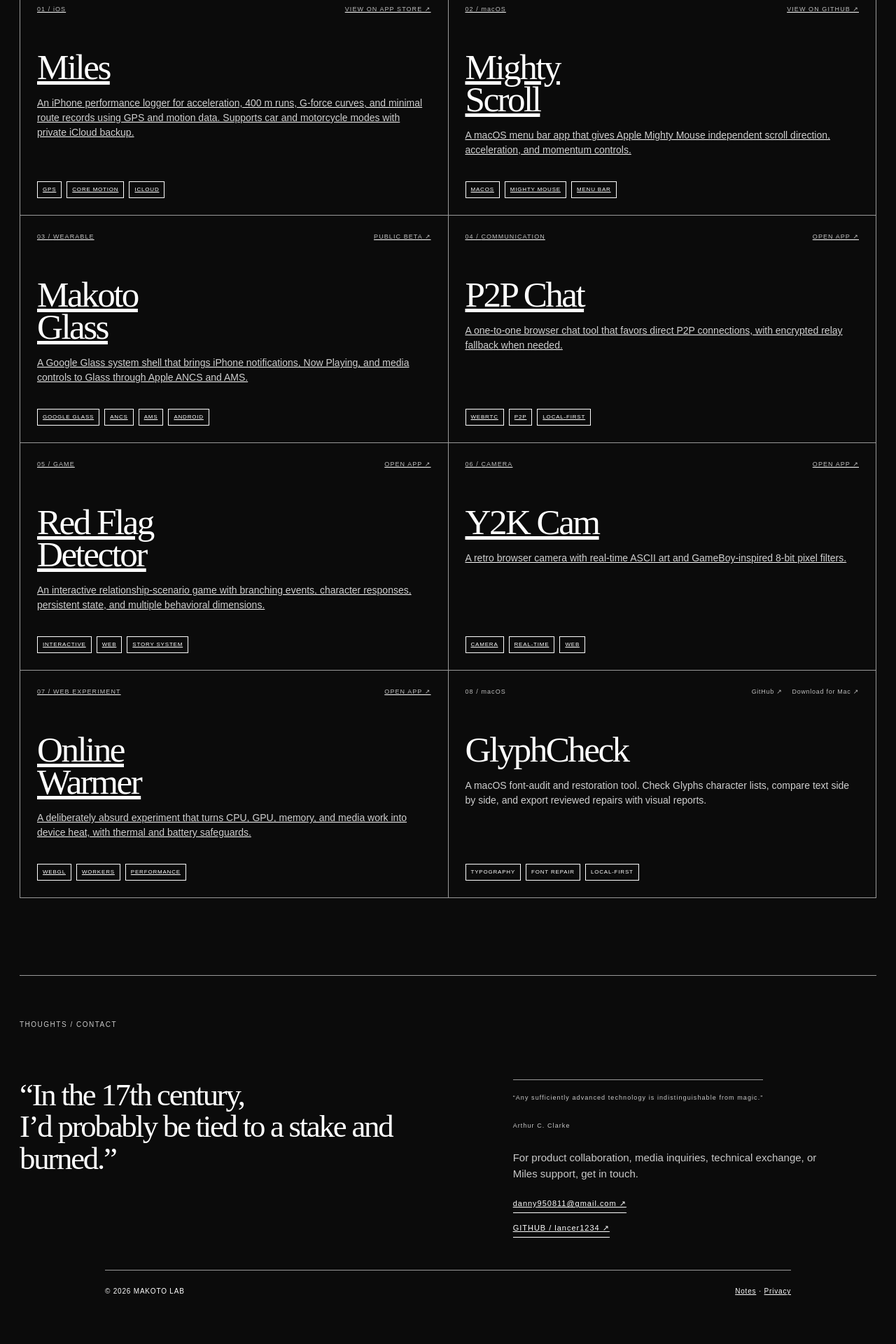
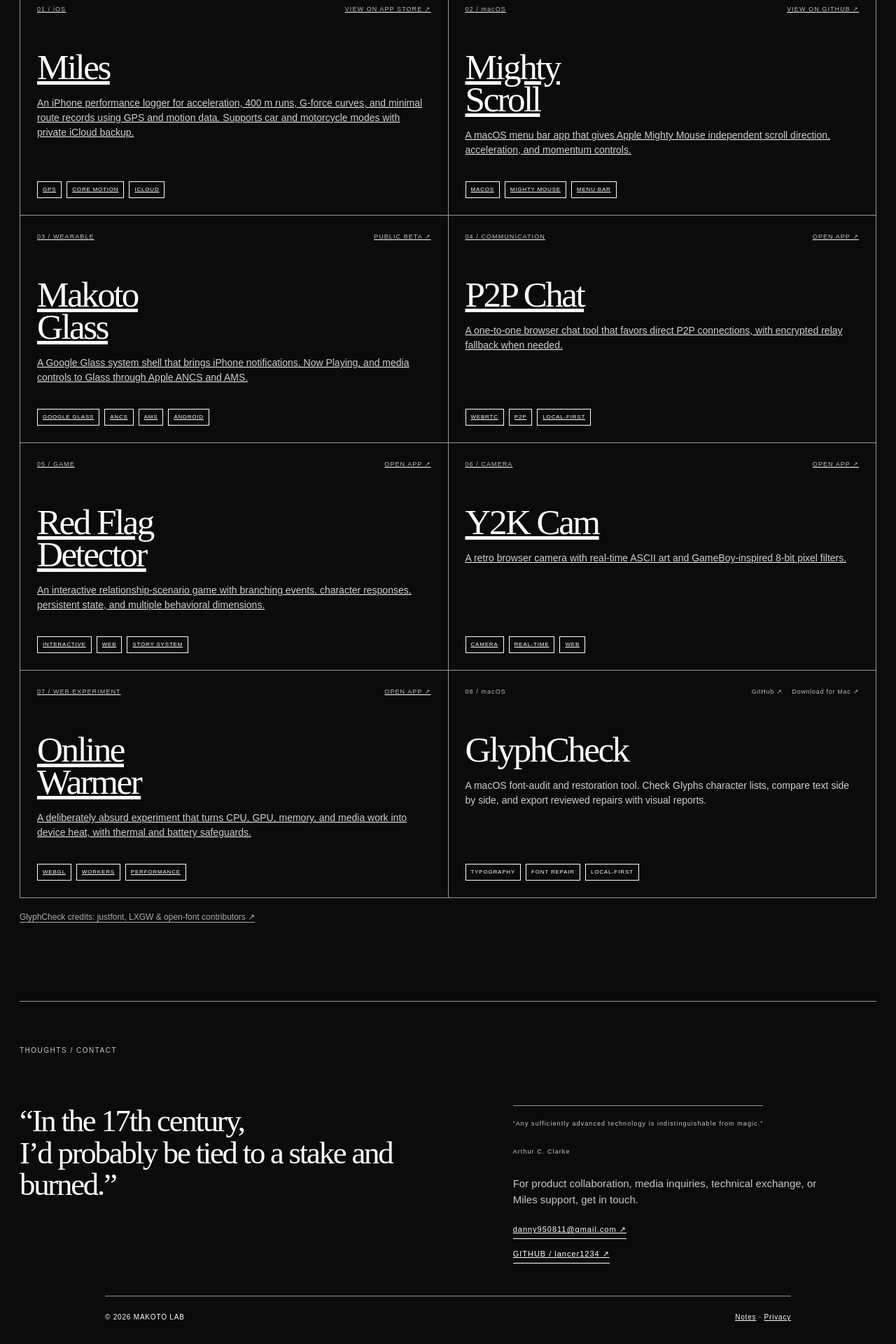
Before and after one commit to lancer1234/lancer1234.github.io, a Jekyll site: the page index.html, which Jekyll copies as it is, in a window 1280 px wide. Shown: the part 987-2907 px from the top of the page at 70% size. Built offline with Jekyll 4.4.1, drawn with Linux system fonts in a browser that asks for light colours; before the commit the page ends 2870 px from its top, so only the background shows below that.

Commit message:
Add concise GlyphCheck acknowledgments outside the project tiles

```diff
--- a/index.html
+++ b/index.html
@@ -11,7 +11,7 @@
   <meta property="og:description" content="Independent apps, wearable software, and interactive experiments." />
   <meta property="og:url" content="https://makotolab.tw/" />
   <meta property="og:type" content="website" />
-  <link rel="stylesheet" href="/site-pages.css" /><link rel="stylesheet" href="/site-pages-redesign.css" /><link rel="stylesheet" href="/lab-quotes.css" /><link rel="stylesheet" href="/lab-language.css" /><link rel="stylesheet" href="/lab-quote-scale.css" /><link rel="stylesheet" href="/lab-tile-unify.css?v=20261014" />
+  <link rel="stylesheet" href="/site-pages.css" /><link rel="stylesheet" href="/site-pages-redesign.css" /><link rel="stylesheet" href="/lab-quotes.css" /><link rel="stylesheet" href="/lab-language.css" /><link rel="stylesheet" href="/lab-quote-scale.css" /><link rel="stylesheet" href="/lab-tile-unify.css?v=20261014b" />
   <link rel="stylesheet" href="/responsive-safety.css" /><link rel="stylesheet" href="/studio-navigation.css" />
   <script src="/analytics.js" defer></script>
 </head>
@@ -36,6 +36,7 @@
         <a class="lab-project lab-project-warm" href="https://makotolab.tw/online-warmer/" target="_blank" rel="noreferrer"><div class="lab-project-top"><span>07 / <span class="lang-en">WEB EXPERIMENT</span><span class="lang-zh">網頁實驗</span></span><span><span class="lang-en">OPEN APP ↗</span><span class="lang-zh">開啟 App ↗</span></span></div><div><h2>Online<br>Warmer</h2><p><span class="lang-en">A deliberately absurd experiment that turns CPU, GPU, memory, and media work into device heat, with thermal and battery safeguards.</span><span class="lang-zh">一個故意很荒謬的網頁實驗：讓 CPU、GPU、記憶體與媒體編碼提高負載，把耗電轉成熱。</span></p></div><div class="lab-tags"><span>WEBGL</span><span>WORKERS</span><span>PERFORMANCE</span></div></a>
         <article class="lab-project lab-project-glyphcheck"><div class="lab-project-top"><span>08 / macOS</span><div class="lab-project-links"><a href="https://github.com/lancer1234/GlyphCheck" target="_blank" rel="noreferrer">GitHub ↗</a><a href="https://github.com/lancer1234/GlyphCheck/releases/latest" target="_blank" rel="noreferrer"><span class="lang-en">Download for Mac ↗</span><span class="lang-zh">下載 Mac 版 ↗</span></a></div></div><div><h2>GlyphCheck</h2><p><span class="lang-en">A macOS font-audit and restoration tool. Check Glyphs character lists, compare text side by side, and export reviewed repairs with visual reports.</span><span class="lang-zh">字體驗收與老字檔修復工具。支援 Glyphs 字集、同步文字對照與跨字檔補字，逐項確認後匯出修正版及圖文報告。</span></p></div><div class="lab-tags"><span>TYPOGRAPHY</span><span>FONT REPAIR</span><span>LOCAL-FIRST</span></div></article>
       </div>
+      <p class="glyphcheck-credit"><a href="https://github.com/lancer1234/GlyphCheck#acknowledgments" target="_blank" rel="noreferrer"><span class="lang-en">GlyphCheck credits: justfont, LXGW &amp; open-font contributors ↗</span><span class="lang-zh">GlyphCheck 致謝：justfont、LXGW 與開源字體作者 ↗</span></a></p>
     </section>
     <section class="lab-contact lab-shell" id="contact"><p class="eyebrow"><span class="lang-en">THOUGHTS / CONTACT</span><span class="lang-zh">想法 / 聯絡</span></p><blockquote><span class="lang-en">“In the 17th century,<br>I’d probably be tied to a stake and burned.”</span><span class="lang-zh">「生在十七世紀，<br>我大概已經被綁在柱子燒了。」</span></blockquote><div><p class="lab-quote-note"><span class="lang-en">“Any sufficiently advanced technology is indistinguishable from magic.”</span><span class="lang-zh">「任何足夠先進的科技，都與魔法無異。」</span><br><span>Arthur C. Clarke</span></p><p><span class="lang-en">For product collaboration, media inquiries, technical exchange, or Miles support, get in touch.</span><span class="lang-zh">產品合作、媒體詢問、技術交流或 Miles 支援，歡迎聯絡。</span></p><a href="mailto:danny950811@gmail.com">danny950811@gmail.com ↗</a><a href="https://github.com/lancer1234" target="_blank" rel="noreferrer">GITHUB / lancer1234 ↗</a></div></section>
   </main>
--- a/lab-tile-unify.css
+++ b/lab-tile-unify.css
@@ -34,6 +34,8 @@
 .lab-project-links a:focus-visible { outline: 2px solid currentColor; outline-offset: 5px; }
 .lab-project-top .lab-project-links { margin-top: 0; gap: 14px; }
 .lab-project-top .lab-project-links a { min-height: 0; font-size: 9px; letter-spacing: .08em; border-bottom: 0; }
+.glyphcheck-credit { font-size: 12px; line-height: 1.6; opacity: .65; margin: 18px 0 0; }
+.glyphcheck-credit a { color: inherit; text-decoration: underline; text-underline-offset: 3px; }
 
 @media (max-width: 760px) {
   .lab-project-top .lab-project-links a { min-height: 44px; margin-block: -14px; }
--- a/makoto-lab/index.html
+++ b/makoto-lab/index.html
@@ -10,7 +10,7 @@
   <meta property="og:description" content="Independent apps, wearable software, and interactive experiments." />
   <meta property="og:url" content="https://makotolab.tw/" />
   <meta property="og:type" content="website" />
-  <link rel="stylesheet" href="/site-pages.css" /><link rel="stylesheet" href="/site-pages-redesign.css" /><link rel="stylesheet" href="/lab-quotes.css" /><link rel="stylesheet" href="/lab-language.css" /><link rel="stylesheet" href="/lab-quote-scale.css" /><link rel="stylesheet" href="/lab-tile-unify.css?v=20261014" />
+  <link rel="stylesheet" href="/site-pages.css" /><link rel="stylesheet" href="/site-pages-redesign.css" /><link rel="stylesheet" href="/lab-quotes.css" /><link rel="stylesheet" href="/lab-language.css" /><link rel="stylesheet" href="/lab-quote-scale.css" /><link rel="stylesheet" href="/lab-tile-unify.css?v=20261014b" />
   <link rel="stylesheet" href="/responsive-safety.css" /><link rel="stylesheet" href="/studio-navigation.css" />
   <script src="/analytics.js" defer></script>
 </head>
@@ -35,6 +35,7 @@
         <a class="lab-project lab-project-warm" href="https://makotolab.tw/online-warmer/" target="_blank" rel="noreferrer"><div class="lab-project-top"><span>07 / <span class="lang-en">WEB EXPERIMENT</span><span class="lang-zh">網頁實驗</span></span><span><span class="lang-en">OPEN APP ↗</span><span class="lang-zh">開啟 App ↗</span></span></div><div><h2>Online<br>Warmer</h2><p><span class="lang-en">A deliberately absurd experiment that turns CPU, GPU, memory, and media work into device heat, with thermal and battery safeguards.</span><span class="lang-zh">一個故意很荒謬的網頁實驗：讓 CPU、GPU、記憶體與媒體編碼提高負載，把耗電轉成熱。</span></p></div><div class="lab-tags"><span>WEBGL</span><span>WORKERS</span><span>PERFORMANCE</span></div></a>
         <article class="lab-project lab-project-glyphcheck"><div class="lab-project-top"><span>08 / macOS</span><div class="lab-project-links"><a href="https://github.com/lancer1234/GlyphCheck" target="_blank" rel="noreferrer">GitHub ↗</a><a href="https://github.com/lancer1234/GlyphCheck/releases/latest" target="_blank" rel="noreferrer"><span class="lang-en">Download for Mac ↗</span><span class="lang-zh">下載 Mac 版 ↗</span></a></div></div><div><h2>GlyphCheck</h2><p><span class="lang-en">A macOS font-audit and restoration tool. Check Glyphs character lists, compare text side by side, and export reviewed repairs with visual reports.</span><span class="lang-zh">字體驗收與老字檔修復工具。支援 Glyphs 字集、同步文字對照與跨字檔補字，逐項確認後匯出修正版及圖文報告。</span></p></div><div class="lab-tags"><span>TYPOGRAPHY</span><span>FONT REPAIR</span><span>LOCAL-FIRST</span></div></article>
       </div>
+      <p class="glyphcheck-credit"><a href="https://github.com/lancer1234/GlyphCheck#acknowledgments" target="_blank" rel="noreferrer"><span class="lang-en">GlyphCheck credits: justfont, LXGW &amp; open-font contributors ↗</span><span class="lang-zh">GlyphCheck 致謝：justfont、LXGW 與開源字體作者 ↗</span></a></p>
     </section>
     <section class="lab-contact lab-shell" id="contact"><p class="eyebrow"><span class="lang-en">THOUGHTS / CONTACT</span><span class="lang-zh">想法 / 聯絡</span></p><blockquote><span class="lang-en">“In the 17th century,<br>I’d probably be tied to a stake and burned.”</span><span class="lang-zh">「生在十七世紀，<br>我大概已經被綁在柱子燒了。」</span></blockquote><div><p class="lab-quote-note"><span class="lang-en">“Any sufficiently advanced technology is indistinguishable from magic.”</span><span class="lang-zh">「任何足夠先進的科技，都與魔法無異。」</span><br><span>Arthur C. Clarke</span></p><p><span class="lang-en">For product collaboration, media inquiries, technical exchange, or Miles support, get in touch.</span><span class="lang-zh">產品合作、媒體詢問、技術交流或 Miles 支援，歡迎聯絡。</span></p><a href="mailto:danny950811@gmail.com">danny950811@gmail.com ↗</a><a href="https://github.com/lancer1234" target="_blank" rel="noreferrer">GITHUB / lancer1234 ↗</a></div></section>
   </main>
--- a/portfolio/index.html
+++ b/portfolio/index.html
@@ -11,7 +11,7 @@
   <link rel="stylesheet" href="/styles.css" />
   <link rel="stylesheet" href="/layout-fixes.css" />
   <link rel="stylesheet" href="/responsive-safety.css" />
-  <link rel="stylesheet" href="/portfolio/portfolio.css?v=20261013" />
+  <link rel="stylesheet" href="/portfolio/portfolio.css?v=20261014" />
   <script src="/analytics.js" defer></script>
 </head>
 <body>
@@ -141,6 +141,7 @@
       <article class="lab-card lab-project-glyphcheck"><span class="lab-no">08 / macOS · TYPOGRAPHY</span><h3>GlyphCheck</h3><p><span class="lang-en">A macOS font-audit and restoration tool. Check Glyphs character lists, compare text side by side, and export reviewed repairs with visual reports.</span><span class="lang-zh">字體驗收與老字檔修復工具。支援 Glyphs 字集、同步文字對照與跨字檔補字，逐項確認後匯出修正版及圖文報告。</span></p><div class="lab-project-links"><a href="https://github.com/lancer1234/GlyphCheck" target="_blank" rel="noreferrer">GitHub ↗</a><a href="https://github.com/lancer1234/GlyphCheck/releases/latest" target="_blank" rel="noreferrer"><span class="lang-en">Download for Mac ↗</span><span class="lang-zh">下載 Mac 版 ↗</span></a></div></article>
       <div class="lab-card lab-featured lab-private"><span class="lab-no">09 / PRIVATE R&D</span><h3>GlassLauncher</h3><p><span class="lang-en">Private launcher R&D behind the wearable experiments — interface, navigation and system-level interaction work for Google Glass.</span><span class="lang-zh">Google Glass 穿戴式專案背後的私人 Launcher 研發，包含介面、導覽與系統層級互動實驗。</span></p><small>PRIVATE REPOSITORY / INTERNAL R&D</small></div>
     </div>
+    <p class="glyphcheck-credit"><a href="https://github.com/lancer1234/GlyphCheck#acknowledgments" target="_blank" rel="noreferrer"><span class="lang-en">GlyphCheck credits: justfont, LXGW &amp; open-font contributors ↗</span><span class="lang-zh">GlyphCheck 致謝：justfont、LXGW 與開源字體作者 ↗</span></a></p>
   </div>
 </section>
 
--- a/portfolio/portfolio.css
+++ b/portfolio/portfolio.css
@@ -79,3 +79,5 @@
   .current-feature { padding-top: 48px; }
 }
 @media (prefers-reduced-motion: reduce) { html { scroll-behavior: auto; } }
+.glyphcheck-credit { font-size: 12px; line-height: 1.6; opacity: .65; margin: 18px 0 0; }
+.glyphcheck-credit a { color: inherit; text-decoration: underline; text-underline-offset: 3px; }
```
